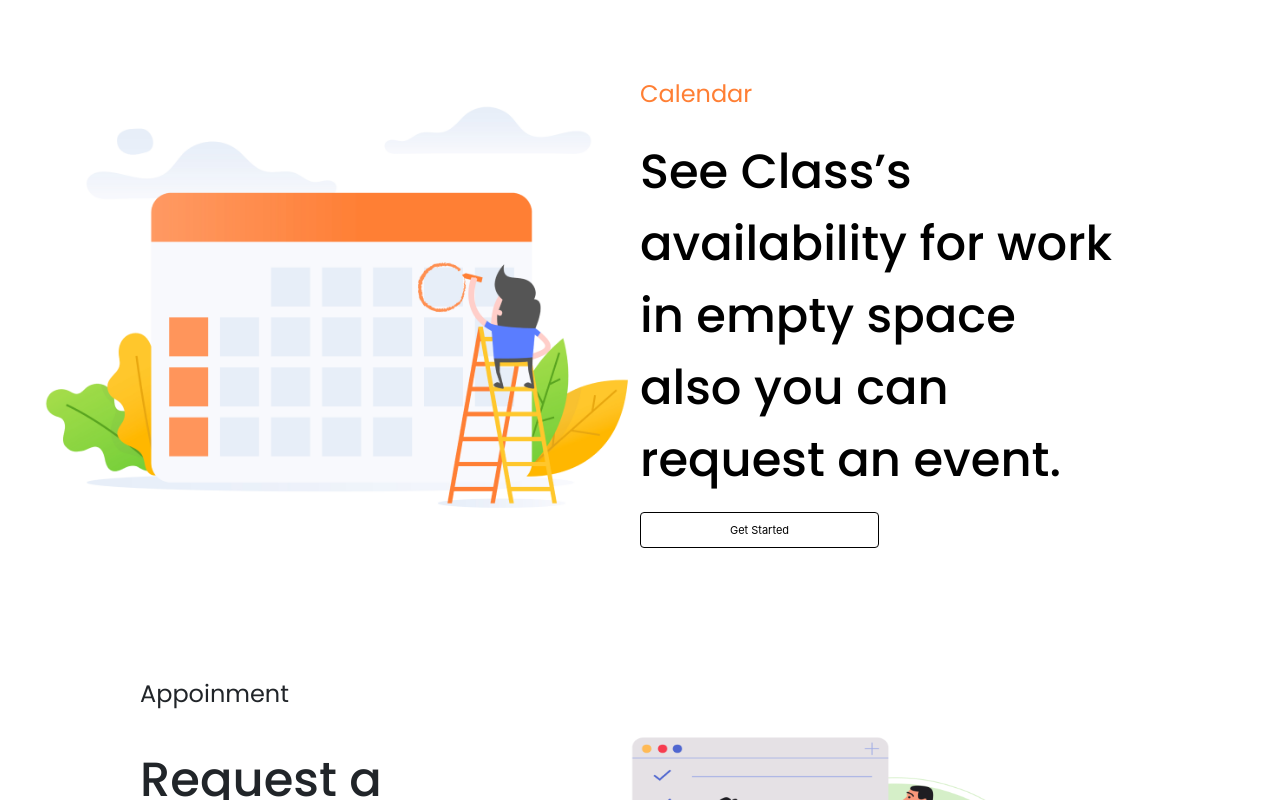
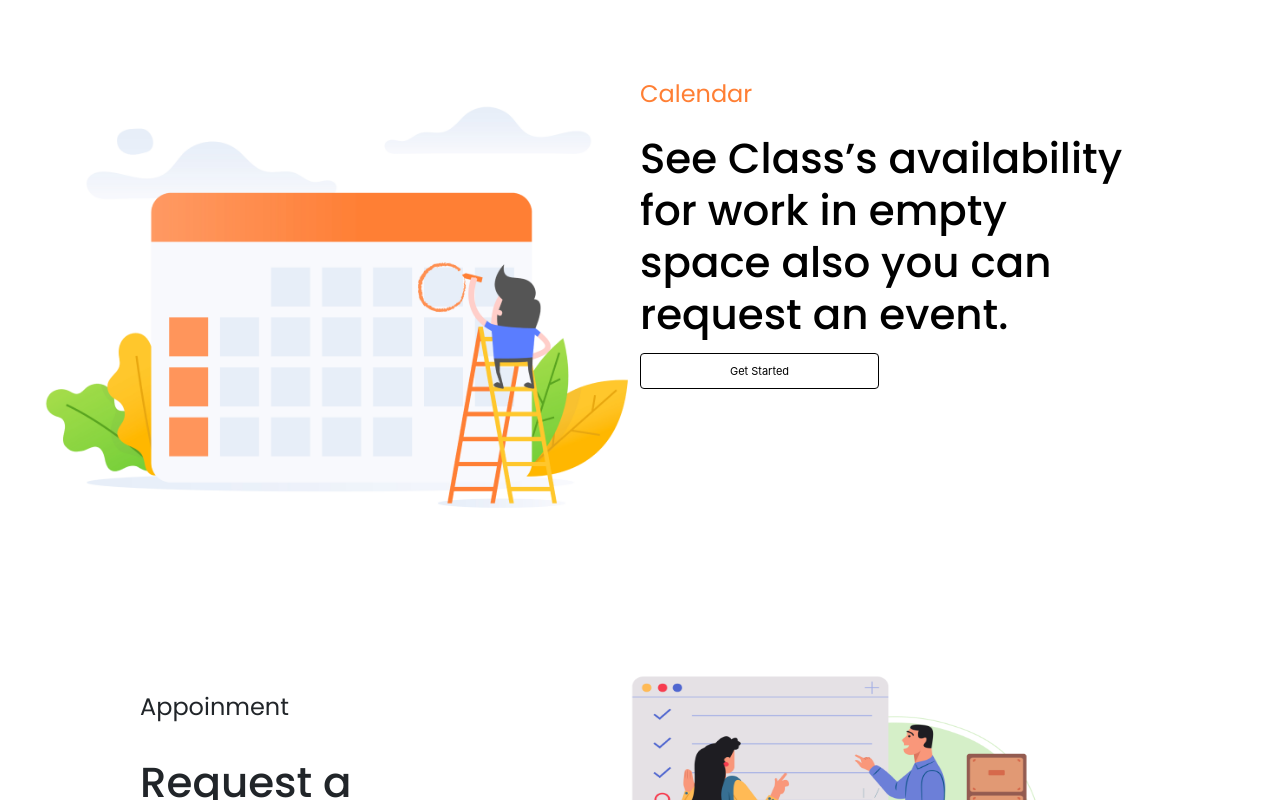
Before and after one commit to kubilaycakmak/attendence-frontend, a React (Create React App) app: page / in a window 1280 px wide. Shown: the part 600-1400 px from the top of the page. Built offline with nearby package versions, Linux system fonts and the light colour scheme.

Commit message:
some of css fixed on homepage

```diff
--- a/src/App.js
+++ b/src/App.js
@@ -1,78 +1,13 @@
 import React from 'react';
 import { BrowserRouter, Routes, Route } from 'react-router-dom';
-// import './App.css';
 import Home from './pages/Home/Home';
 import LoginSignup from './pages/LoginSignup/LoginSignup';
-import AvatarMenu from './component/AvatarMenu/AvatarMenu';
-import ReservationCardList from './component/ReservationCardList/ReservationCardList';
 
 function App() {
-  // TODO: temp data
-  // Profile page
-  const list1 = [
-    {
-      image: '/location-sample.jpg',
-      location: 'Microsoft Room ~ 4.Flor',
-      date: 'Date: Thursday, 23, 2022 11:15am',
-      duration: 'Duration: 45 minutes',
-    },
-    {
-      image: '/location-sample.jpg',
-      location: 'Microsoft Room ~ 4.Flor',
-      date: 'Date: Thursday, 23, 2022 11:15am',
-      duration: 'Duration: 45 minutes',
-    },
-    {
-      image: '/location-sample.jpg',
-      location: 'Microsoft Room ~ 4.Flor',
-      date: 'Date: Thursday, 23, 2022 11:15am',
-      duration: 'Duration: 45 minutes',
-    },
-    {
-      image: '/location-sample.jpg',
-      location: 'Microsoft Room ~ 4.Flor',
-      date: 'Date: Thursday, 23, 2022 11:15am',
-      duration: 'Duration: 45 minutes',
-    },
-  ];
-  // Location & Direction page
-  const list2 = [
-    {
-      type: 'classroom',
-      image: '/location-sample.jpg',
-      location: 'Microsoft Room ~ 4.Flor',
-      description:
-        'This class location is at first floor and next to elevator.',
-    },
-    {
-      type: 'classroom',
-      image: '/location-sample.jpg',
-      location: 'Microsoft Room ~ 4.Flor',
-      description:
-        'This class location is at first floor and next to elevator. This class location is at first floor and next to elevator. This class location is at first floor and next to elevator.',
-    },
-    {
-      type: 'amenity',
-      image: '/location-sample.jpg',
-      location: 'Restroom ~ 1st Floor',
-      description:
-        'This class location is at first floor and next to elevator.',
-    },
-    {
-      type: 'amenity',
-      image: '/location-sample.jpg',
-      location: 'Restroom ~ 1st Floor',
-      description:
-        'This class location is at first floor and next to elevator.',
-    },
-  ];
   return (
     <>
       <BrowserRouter>
         <div className="App">
-          {/* <AvatarMenu />
-          <ReservationCardList list={list1} isForReserved={true} />
-          <ReservationCardList list={list2} /> */}
           <Routes>
             <Route path="/" element={<Home />} />
             <Route path="/register" element={<LoginSignup />} />
--- a/src/component/AppointmentHero/AppointmentHero.js
+++ b/src/component/AppointmentHero/AppointmentHero.js
@@ -2,7 +2,6 @@ import React from 'react';
 import classes from './AppointmentHero.module.scss';
 import imageMob from '../../images/img_for_appointment_mob.png';
 import imageWeb from '../../images/img_for_appointment_web.png';
-//import image from "../../images/img_for_appointment.svg"
 
 export const AppointmentHero = ({ className }) => {
   return (
--- a/src/component/AppointmentHero/AppointmentHero.module.scss
+++ b/src/component/AppointmentHero/AppointmentHero.module.scss
@@ -162,3 +162,9 @@
     }
   }
 }
+h1{
+  // border: 1px solid black !important;
+  font-size: 42px !important;
+  line-height: 52px !important;
+  margin-bottom: 12px !important;
+}
--- a/src/component/CalendarHero/CalendarHero.js
+++ b/src/component/CalendarHero/CalendarHero.js
@@ -12,10 +12,10 @@ const CalendarHero = ({ className }) => {
         </div>
         <div>
           <h2 className={styles.title}>Calendar</h2>
-          <p className={styles.description}>
+          <h1 className={styles.description}>
             See Class’s availability for work in empty space also you can
             request an event.
-          </p>
+          </h1>
           <button className={styles.button}>Get Started</button>
         </div>
       </div>
```
Also changed, not shown: src/pages/Home/Home.module.scss (line endings or trailing spaces), 1 other file (tests, documents, lock files or other folders).
